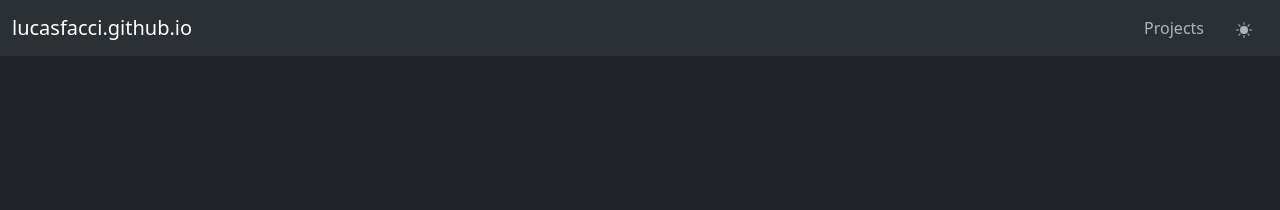
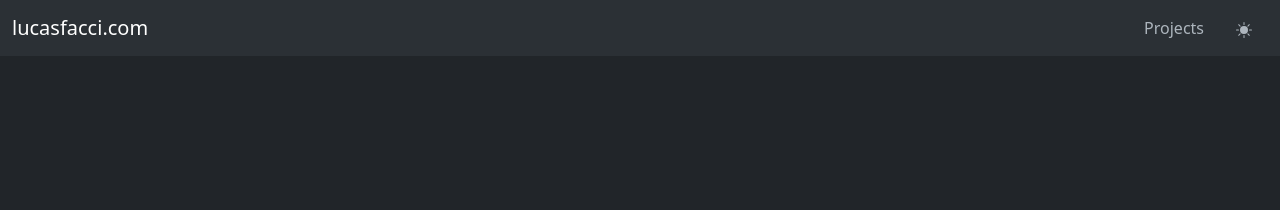
Before and after one commit to lucasfacci/lucasfacci.github.io, a Jekyll site: the page built from index.html, in a window 1280 px wide. Shown: the top 210 px of the page. Built offline with Jekyll 4.4.1, drawn with Linux system fonts in a browser that asks for light colours.

Commit message:
Update header.html

```diff
--- a/_includes/header.html
+++ b/_includes/header.html
@@ -1,6 +1,6 @@
 <nav class="navbar fixed-top bg-body-tertiary">
     <div class="container-fluid">
-        <a class="navbar-brand underline" href="{{ site.baseurl }}/">lucasfacci.github.io</a>
+        <a class="navbar-brand underline" href="{{ site.baseurl }}/">lucasfacci.com</a>
         <ul class="nav justify-content-center">
             <li class="nav-item">
                 <a id="projects" class="nav-link underline link-text" href="{{ '/projects/' | prepend: site.baseurl }}">Projects</a>
```
